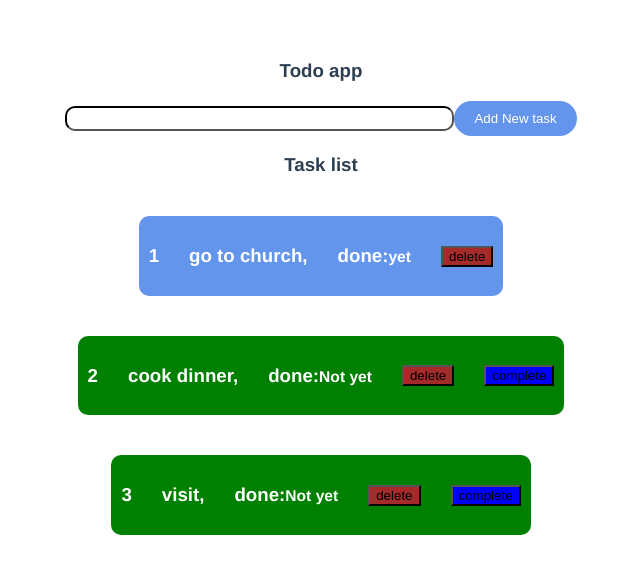
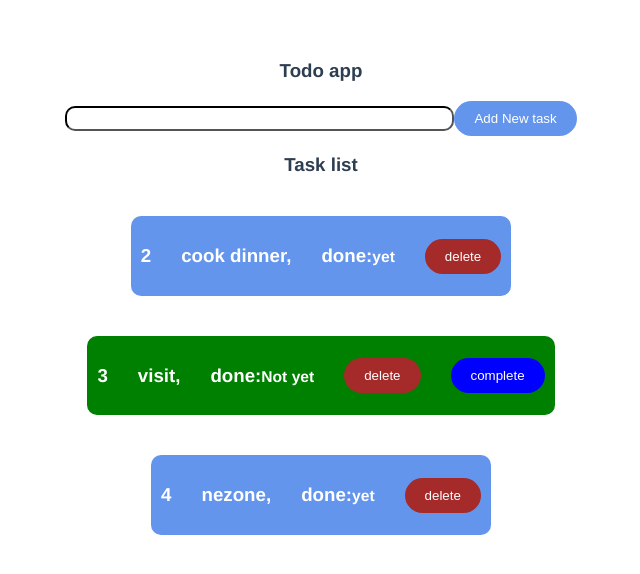
Before and after one commit to CyberShriver/vue-animation, a Vue app: page / in a window 1280 px wide. Shown: the top 574 px of the page, without its empty margins (319-959 px from the left). Built offline with nearby package versions, Linux system fonts and the light colour scheme; data requests are answered from the project's data file.

Commit message:
complete and delete

```diff
--- a/data/db.json
+++ b/data/db.json
@@ -1,19 +1,19 @@
 {
   "taskstodo": [
     {
-      "name": "go to church",
-      "id": 1,
-      "done": true
-    },
-    {
       "name": "cook dinner",
-      "done": false,
+      "done": true,
       "id": 2
     },
     {
       "name": "visit",
       "done": false,
       "id": 3
+    },
+    {
+      "name": "nezone",
+      "done": true,
+      "id": 4
     }
   ]
 }
--- a/src/components/TodolistView.vue
+++ b/src/components/TodolistView.vue
@@ -7,7 +7,7 @@
                 <h3>{{data.name}},</h3>
                 <h3><span>done:</span><small v-if="data.done">yet</small><small v-if="!data.done">Not yet</small></h3>
                 <button class="btn-danger" @click="deletetask(data.id)">delete</button>
-                <button class="btn-primary" v-if="!data.done" @click="complete(data.id)">complete</button>
+                <button class="btn-primary" v-if="!data.done" @click="complete(data)">complete</button>
             </div>
 
 
@@ -24,11 +24,22 @@ import  {mapGetters,mapActions} from 'vuex'
 export default{
     data(){
         return{
-            newtasks:[]
+            newtasks:[],
+
+
+
         }
     },
     methods:{
        ...mapActions(["getalltodo","deletetask","completetask"]),
+
+    complete(alltask){
+        const updatetask={id:alltask.id,name:alltask.name,done:!alltask.done}
+        this.completetask(updatetask)
+
+    }
+
+
 
 
 
--- a/src/components/newtodoView.vue
+++ b/src/components/newtodoView.vue
@@ -37,14 +37,12 @@ export default{
 
 }
 </script>
-<style scoped>
+<style >
 
 button{
     background-color:cornflowerblue;
-
     border: 0;
     padding: 10px 20px;
-
     border-radius: 20px;
     color: white;
 
--- a/src/store/index.js
+++ b/src/store/index.js
@@ -68,7 +68,7 @@ export default createStore({
         },
         async completetask({commit},updatetask){
             try {
-                const response=await axios.delete(`${this.state.url}/${updatetask.id}`,updatetask)
+                const response=await axios.patch(`${this.state.url}/${updatetask.id}`,updatetask)
                 commit('COMPLTETETODO',response.data)
 
             } catch (error) {
```
